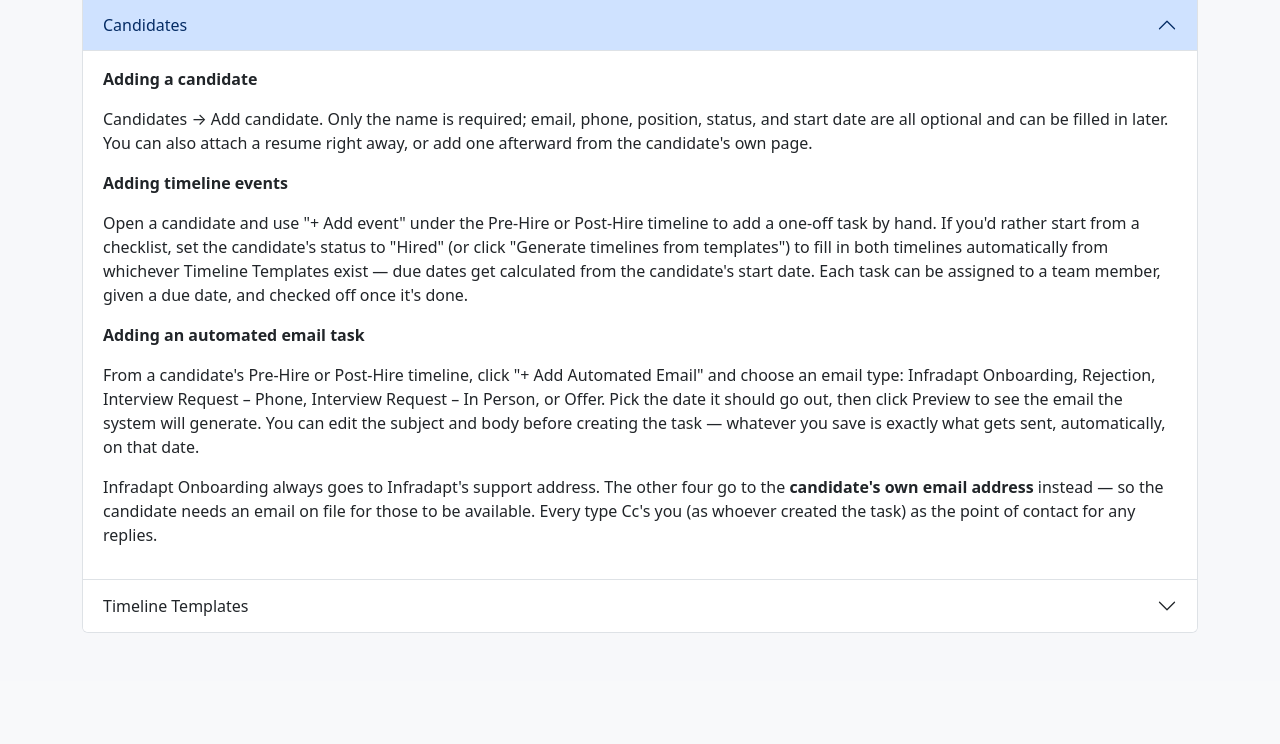
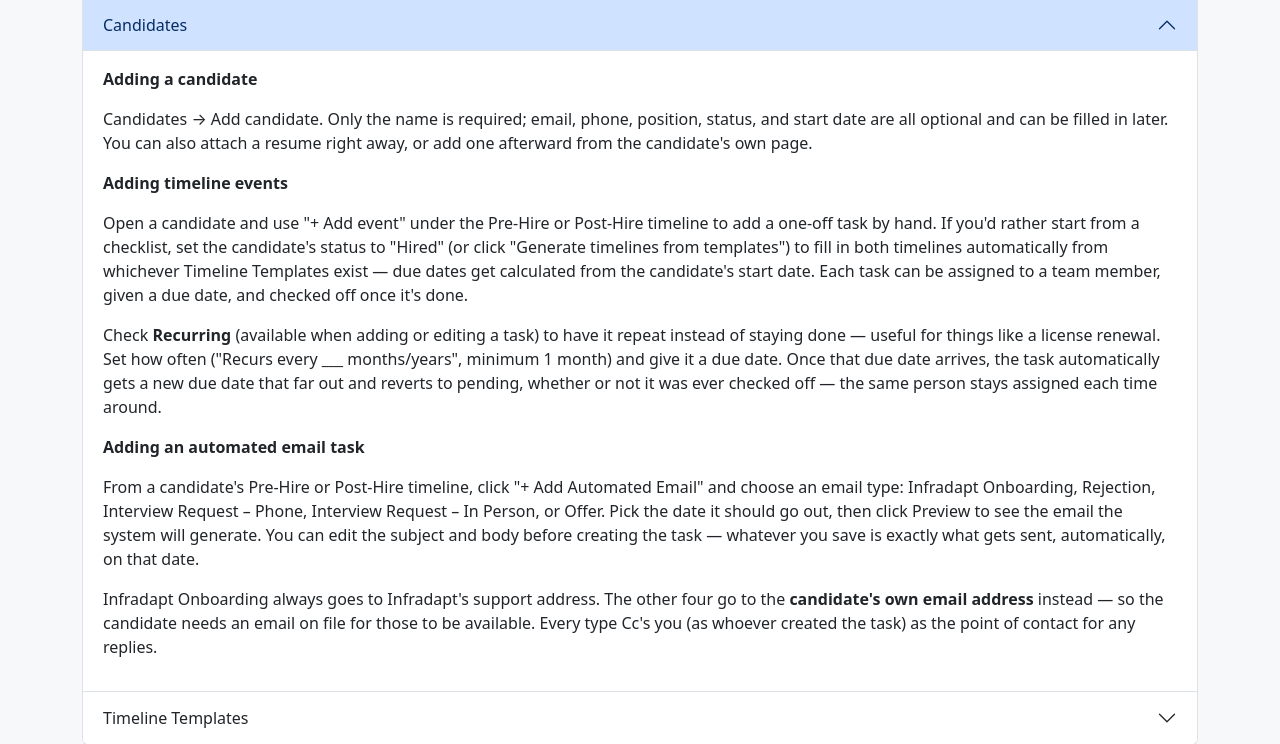
Before and after one commit to crawcareer/infraboard, a Flask app: page /help in a window 1280 px wide, after a click on "Candidates". Shown: the part 221-965 px from the top of the page. Before the commit the page ends 854 px from the top, so only its background shows below. Run offline with Flask 3, Linux system fonts and the light colour scheme; the visitor is signed in with stand-in values (Sample User, id 1).

Commit message:
updated help page

```diff
--- a/app/templates/help.html
+++ b/app/templates/help.html
@@ -48,6 +48,13 @@
           timelines from templates") to fill in both timelines automatically from whichever Timeline Templates
           exist &mdash; due dates get calculated from the candidate's start date. Each task can be assigned to a
           team member, given a due date, and checked off once it's done.
+        </p>
+        <p>
+          Check <strong>Recurring</strong> (available when adding or editing a task) to have it repeat instead of
+          staying done &mdash; useful for things like a license renewal. Set how often ("Recurs every ___
+          months/years", minimum 1 month) and give it a due date. Once that due date arrives, the task
+          automatically gets a new due date that far out and reverts to pending, whether or not it was ever
+          checked off &mdash; the same person stays assigned each time around.
         </p>
 
         <p><strong>Adding an automated email task</strong></p>
@@ -177,9 +184,11 @@
             were created.
           </li>
           <li>
-            <strong>Task Reminders</strong> &mdash; a daily digest email to every user with pending tasks, listing
-            what's assigned to them with a link back to this site. Configure whether it's on, what time it goes
-            out, and the site's public URL for the link.
+            <strong>Task Reminders</strong> &mdash; a daily digest email to every user with pending tasks
+            <strong>due within the next 2 weeks</strong> (including anything already overdue), listing what's
+            assigned to them with a link back to this site. Tasks due further out, or with no due date at all,
+            are left out until they fall inside that window. Configure whether it's on, what time it goes out, and
+            the site's public URL for the link.
           </li>
           <li>
             <strong>User Asset Inventory</strong> &mdash; define the assets you want to track who holds (e.g. "Security
```
